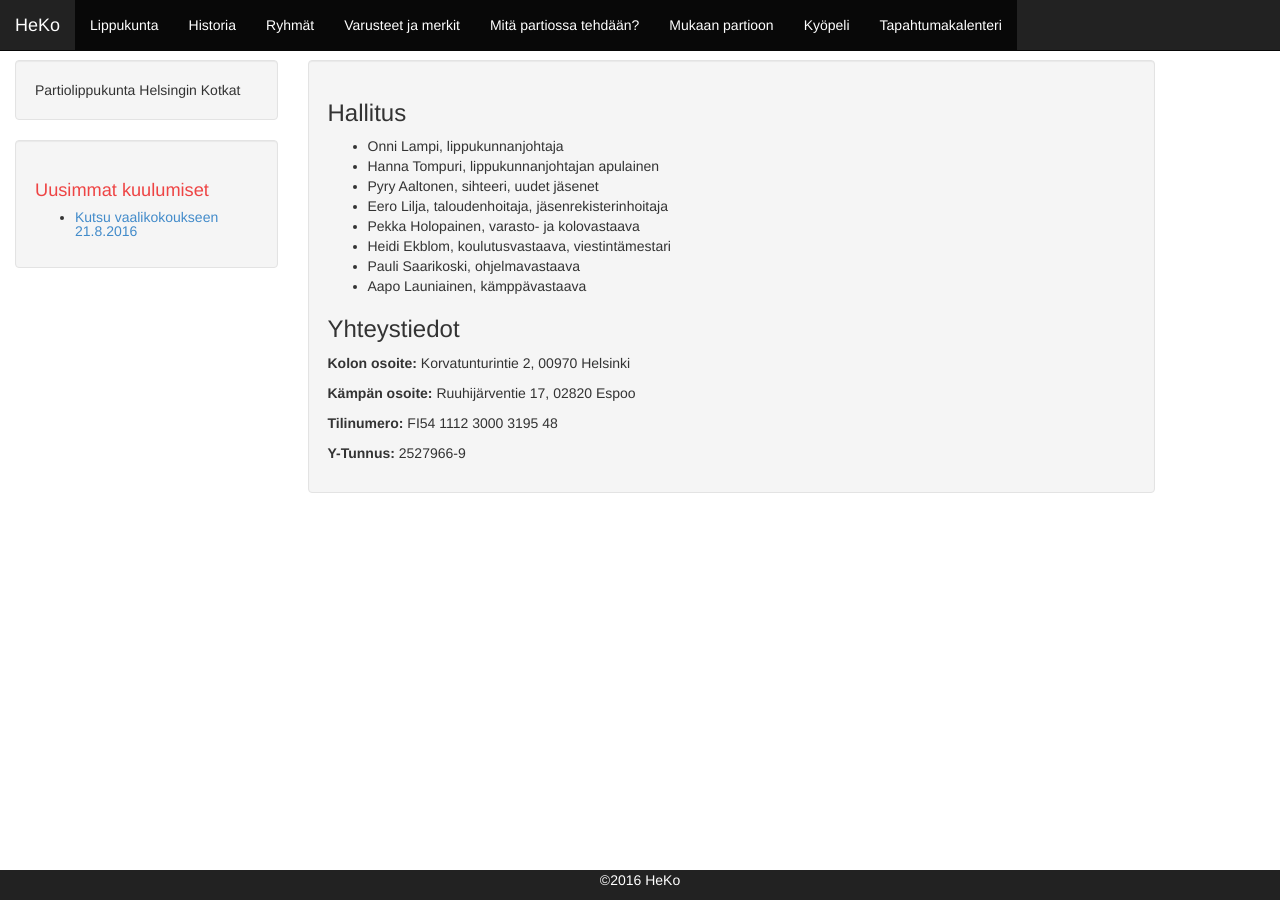
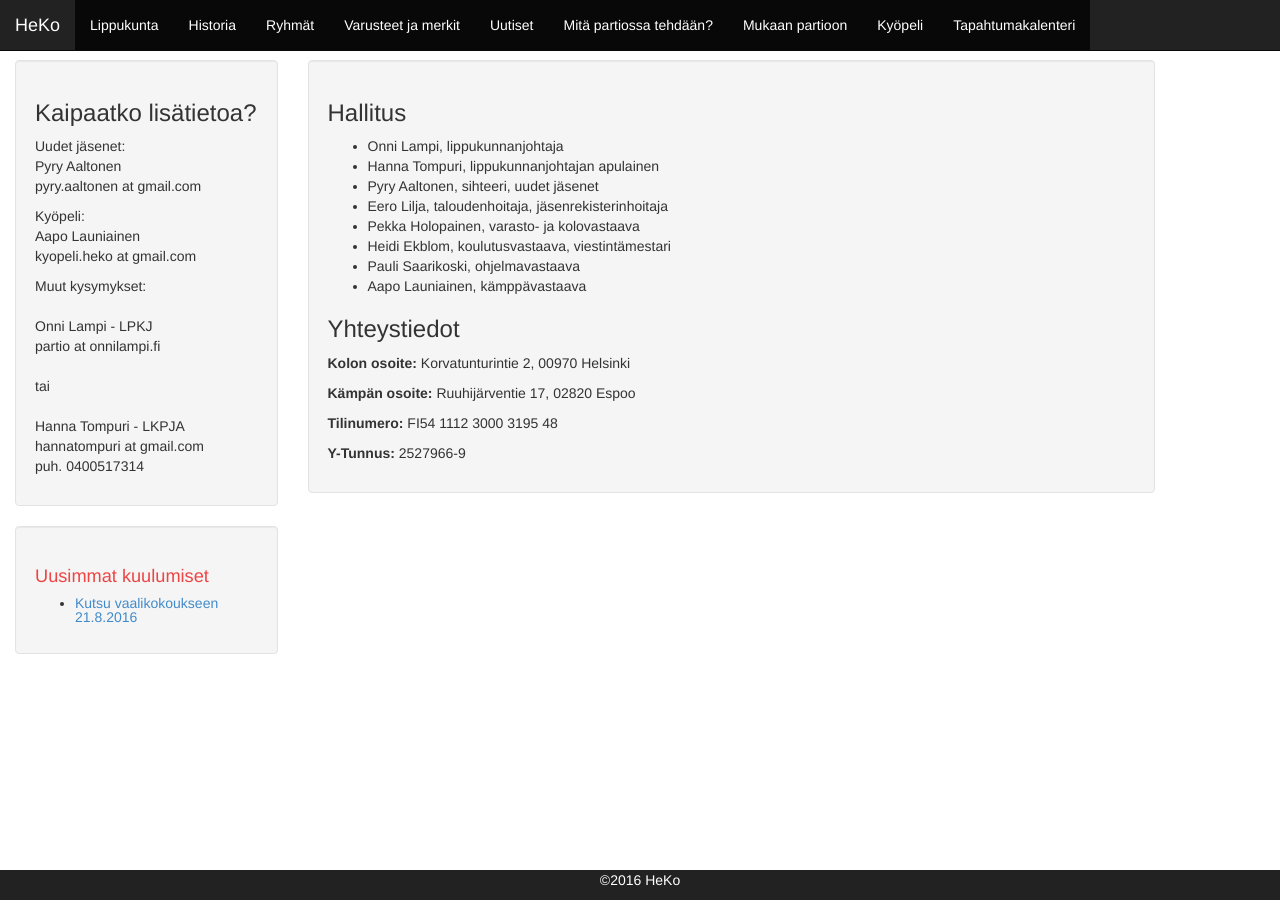
Before and after one commit to HelsinginKotkat/website, a Jekyll site: the page built from website/tapahtumat.html, in a window 1280 px wide. Built offline with Jekyll 4.4.1, drawn with Linux system fonts in a browser that asks for light colours.

Commit message:
Add pages

```diff
--- a/website/_config.yml
+++ b/website/_config.yml
@@ -11,19 +11,12 @@ url: https://heko.org
 github: 'helsinginkotkat/website'
 
 # Set this to your UA-# value, or '' to disable the block completely
-gaaccount: ''
 
 # The 'comments' setting enables comments. You'll need to select either
 # disqus or isso below to choose a comment system. Individual posts can
 # override 'comments' to disable on a post-by-post basis.
 comments: false
-comments: false
 
-# Set this to your public isso URL to enable comments via isso. Set to '' to disable isso.
-isso: ''
-
-# Set this to your disqus shortname to enable comments via disqus. Set to '' to disable disqus.
-disqus: ''
 
 paginate: 3
 
--- a/website/_includes/header.html
+++ b/website/_includes/header.html
@@ -33,6 +33,7 @@
                     <li class="active"><a href="{{ site.baseurl }}/historia">Historia</a></li>
                     <li class="active"><a href="{{ site.baseurl }}/ryhmät">Ryhmät</a></li>
                     <li class="active"><a href="{{ site.baseurl }}/varusteet">Varusteet ja merkit</a></li>
+                    <li class="active"><a href="{{ site.baseurl }}/uutiset">Uutiset</a></li>
                     <li class="active"><a href="{{ site.baseurl }}/partio">Mitä partiossa tehdään?</a></li>
                     <li class="active"><a href="{{ site.baseurl }}/mukaan">Mukaan partioon</a></li>
                     <li class="active"><a href="{{ site.baseurl }}/kyöpeli">Kyöpeli</a></li>
--- a/website/_includes/sidebar.html
+++ b/website/_includes/sidebar.html
@@ -1,12 +1,38 @@
 <div class="sidebar well">
-{{ site.description }}
+
+<h3>Kaipaatko lisätietoa?</h3>
+
+<p>Uudet jäsenet:
+<br>
+Pyry Aaltonen<br>
+pyry.aaltonen at gmail.com
+</p>
+
+<p>
+Kyöpeli:<br>
+Aapo Launiainen<br>
+kyopeli.heko at gmail.com
+</p>
+
+<p>
+Muut kysymykset:<br>
+<br>
+Onni Lampi - LPKJ<br>
+partio at onnilampi.fi<br>
+<br>
+tai<br>
+<br>
+Hanna Tompuri - LKPJA<br>
+hannatompuri at gmail.com<br>
+puh. 0400517314
+</p>
 </div>
 
 <div class="sidebar well">
     <h1>Uusimmat kuulumiset</h1>
     <ul>
         {% for post in site.posts limit:5 %}
-          <li><a href="{{ site.baseurl}}{{ post.url }}">{{ post.title }}</a></li>
+          <li><a href="{{ site.baseurl}}{{ post.url }}.html">{{ post.title }}</a></li>
         {% endfor %}
     </ul>
 </div>
--- a/website/_layouts/post.html
+++ b/website/_layouts/post.html
@@ -8,7 +8,7 @@
         <div class="col-md-9">
           <div class="article">
             <div class="well">
-                <h1><a href="{{ site.baseurl}}{{ page.url }}">{{ page.date | date: "%b %-d, %Y" }} - {{ page.title }}</a></h1>
+                <h1><a href="{{ site.baseurl}}{{ page.url }}.html">{{ page.date | date: "%b %-d, %Y" }} - {{ page.title }}</a></h1>
             {% if site.comments and page.comments %}
                 {% if site.disqus != '' %}
                 <p class="author"><a href="#disqus_thread" data-disqus-identifier="{{ page.url | slugify }}">Comments</a></p>
--- /dev/null
+++ b/website/tapahtumat.html
@@ -0,0 +1,31 @@
+---
+layout: default
+title: Lippukunta
+permalink: /lpk/
+---
+<div class="well">
+
+    <h3> Hallitus</h3>
+    <ul>
+        <li>Onni Lampi, lippukunnanjohtaja</li>
+        <li>Hanna Tompuri, lippukunnanjohtajan apulainen</li>
+        <li>Pyry Aaltonen, sihteeri, uudet jäsenet</li>
+        <li>Eero Lilja, taloudenhoitaja, jäsenrekisterinhoitaja</li>
+        <li> Pekka Holopainen, varasto- ja kolovastaava</li>
+        <li>Heidi Ekblom, koulutusvastaava, viestintämestari</li>
+        <li>Pauli Saarikoski, ohjelmavastaava</li>
+        <li> Aapo Launiainen, kämppävastaava</li>
+
+
+    </ul>
+    <h3> Yhteystiedot</h3>
+
+    <p><b>Kolon osoite:</b> Korvatunturintie 2, 00970 Helsinki</p>
+
+    <p><b>Kämpän osoite:</b> Ruuhijärventie 17, 02820 Espoo</p>
+
+    <p><b>Tilinumero:</b> FI54 1112 3000 3195 48</p>
+
+    <p><b>Y-Tunnus:</b> 2527966-9</p>
+
+</div>
```
Also changed, not shown: website/index.html (+6 -13 lines), website/kyopeli.html (added, +31 -0 lines), website/mukaan.html (added, +31 -0 lines), website/partio.html (added, +31 -0 lines), website/uutiset.html (added, +24 -0 lines), website/varusteet.html (added, +31 -0 lines).
